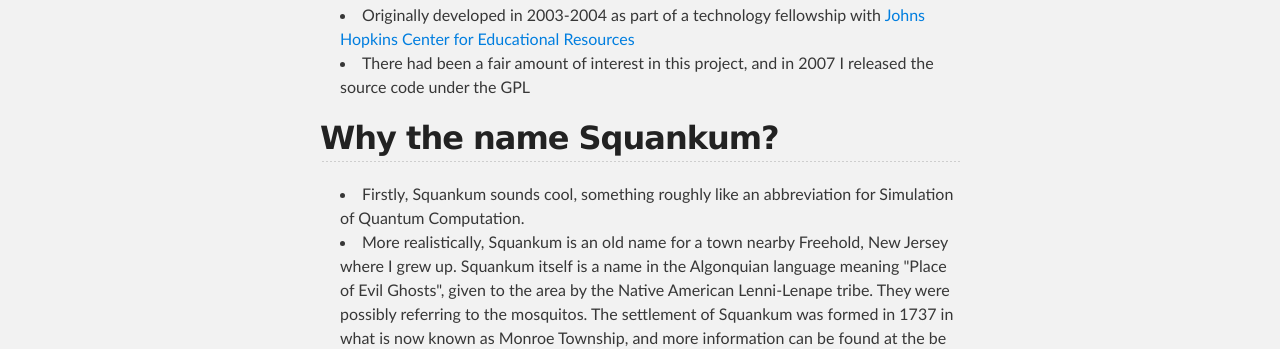
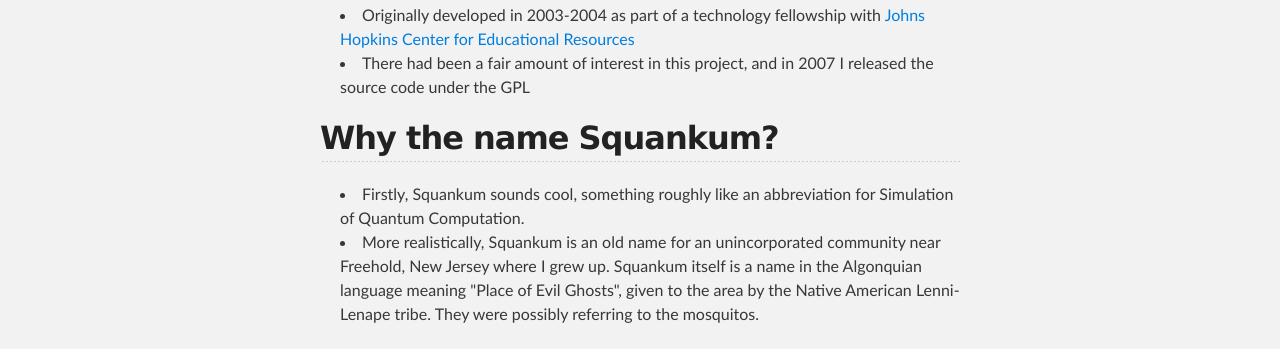
Before and after one commit to jeffwass/Squankum, a plain HTML site: page index.html in a window 1280 px wide. Shown: the part 606-955 px from the top of the page. Drawn offline with Linux system fonts and the light colour scheme.

Commit message:
Update index.html

```diff
--- a/index.html
+++ b/index.html
@@ -55,7 +55,7 @@
 
 <ul>
 <li>Firstly, Squankum sounds cool, something roughly like an abbreviation for Simulation of Quantum Computation. </li>
-<li>More realistically, Squankum is an old name for a town nearby Freehold, New Jersey where I grew up.  Squankum itself is a name in the Algonquian language meaning "Place of Evil Ghosts", given to the area by the Native American Lenni-Lenape tribe. They were possibly referring to the mosquitos. The settlement of Squankum was formed in 1737 in what is now known as Monroe Township, and more information can be found at the be found at the <a href="http://monroetownshipnj.org/2-2/2b-history-of-monroe-township/">History of Monroe Township page</a>.</li>
+<li>More realistically, Squankum is an old name for an unincorporated community near Freehold, New Jersey where I grew up.  Squankum itself is a name in the Algonquian language meaning "Place of Evil Ghosts", given to the area by the Native American Lenni-Lenape tribe. They were possibly referring to the mosquitos.</li>
 </ul>
       </section>
     </div>
```
